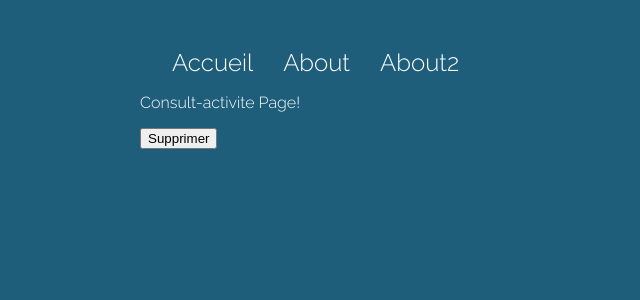
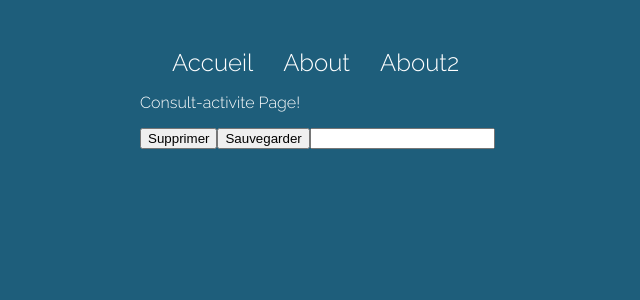
Before and after one commit to SiamakSm/ModuleAngularTP3, an Angular app: page /consultAct in a window 1280 px wide. Shown: the top 300 px of the page, without its empty margins (0-640 px from the left). Built offline with nearby package versions, Linux system fonts and the light colour scheme.

Commit message:
TP5 - 1.9 edition et sauvegarde activité

```diff
--- a/src/app/consult-activite/consult-activite.component.html
+++ b/src/app/consult-activite/consult-activite.component.html
@@ -6,5 +6,6 @@
     <li>Nom de l'activité : <strong>{{ nomActivite }}</strong></li>
 </ol>
 }
-
 <button (click)="supprimeElem(+monVariableId)">Supprimer</button>
+<button (click)="saveElem()">Sauvegarder</button>
+<input type="text" [(ngModel)]="newNom">
--- a/src/app/consult-activite/consult-activite.component.ts
+++ b/src/app/consult-activite/consult-activite.component.ts
@@ -2,10 +2,11 @@ import { Component } from '@angular/core';
 import { ActivatedRoute } from '@angular/router';
 import { ActiviteService } from '../services/activite.service';
 import { Router } from '@angular/router';
+import { FormsModule } from '@angular/forms';
 
 @Component({
   selector: 'app-consult-activite',
-  imports: [],
+  imports: [FormsModule],
   templateUrl: './consult-activite.component.html',
   styleUrl: './consult-activite.component.scss'
 })
@@ -13,6 +14,7 @@ export class ConsultActiviteComponent {
   monVariableId: string = '';
   monVariableId2: string = '';
   nomActivite: string = '';
+  newNom: string = '';
 
   constructor(private monParam: ActivatedRoute, public monConsultActService: ActiviteService,
     private monRouter: Router) {
@@ -26,6 +28,10 @@ export class ConsultActiviteComponent {
   supprimeElem(index: number) {
     this.monConsultActService.removeItem(index);
     this.monRouter.navigate(['/'])
+  }
 
+  saveElem() {
+    this.monConsultActService.editItem(+this.monVariableId, this.newNom)
+    this.nomActivite = this.newNom;
   }
 }
--- a/src/app/services/activite.service.ts
+++ b/src/app/services/activite.service.ts
@@ -10,4 +10,9 @@ export class ActiviteService {
   removeItem(index: number) {
     this.objectifs.splice(index, 1);
   }
+
+  editItem(index: number, newName: string) {
+  this.objectifs[index] = newName;
 }
+
+}
```
